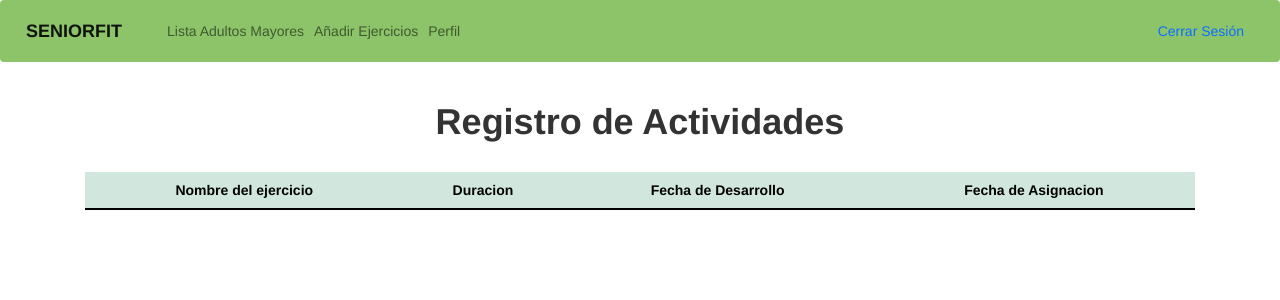
After one commit to yesseyela/seniorfit-master, a PHP site: page /progreso_trainer.php?cedula=1007292710 in a window 1280 px wide. The commit adds this page. Shown: the top 300 px of the page. Run offline with PHP 8.4, Linux system fonts and the light colour scheme; data comes from the database, SQL or seed files in the repository; lists and menus that the app fills with data are empty.

Commit message:
cambios_con_interfaz

```diff
--- a/asing_exercise.php
+++ b/asing_exercise.php
@@ -21,7 +21,11 @@
           </thead>
           <tbody>
             <?php
-              $query = "SELECT * FROM usuarios WHERE enfermedades IS NOT NULL AND limitaciones IS NOT NULL";
+            $cedula_usu = $_GET['cedula'];
+            $query_usuario = "SELECT * FROM usuarios WHERE cedula = '$cedula_usu'";
+            $resultado = mysqli_query($bd, $query_usuario);
+            $usuario = mysqli_fetch_array($resultado);
+              $query = "SELECT * FROM usuarios WHERE enfermedades IS NOT NULL AND limitaciones IS NOT NULL AND cedula = '$cedula_usu'";
               $resultado = mysqli_query($bd, $query);
               while ($usuario = mysqli_fetch_array($resultado)) {
                 echo "<tr>";
--- a/base_trainer.php
+++ b/base_trainer.php
@@ -20,8 +20,8 @@
 
       <div class="collapse navbar-collapse" id="navbarNavAltMarkup">
         <div class="navbar-nav">
-          <a class="nav-link active" aria-current="page" href="#">Entrenador</a>
           <a class="nav-link" href="trainer_home.php">Lista Adultos Mayores</a>
+          <a class="nav-link" href="add_exercise.php">Añadir Ejercicios</a>
           <a class="nav-link" href="perfil_trainer.php">Perfil</a>
         </div>
       </div>
--- a/guardar_ejercicio.php
+++ b/guardar_ejercicio.php
@@ -23,6 +23,6 @@ if (isset($_POST['asignacion']) && isset($_POST['duracion'])) {
 } else {
   echo "Faltan datos necesarios para guardar el ejercicio";
 }
-header('Location: activities.php');
-mysqli_close($bd);
+//header('Location: activities.php');
+//mysqli_close($bd);
 ?>
--- /dev/null
+++ b/progreso_trainer.php
@@ -0,0 +1,73 @@
+<!DOCTYPE html>
+<html>
+  <head>
+    <title>Actividades - Adulto Home</title>
+    <meta charset="utf-8">
+    <meta name="viewport" content="width=device-width, initial-scale=1">
+    <link href="https://cdn.jsdelivr.net/npm/bootstrap@5.3.0-alpha1/dist/css/bootstrap.min.css" rel="stylesheet" integrity="sha384-GLhlTQ8iRABdZLl6O3oVMWSktQOp6b7In1Zl3/Jr59b6EGGoI1aFkw7cmDA6j6gD" crossorigin="anonymous">
+    <link rel="stylesheet" href="https://maxcdn.bootstrapcdn.com/bootstrap/3.4.1/css/bootstrap.min.css">
+
+    <link rel="stylesheet" href="https://stackpath.bootstrapcdn.com/bootstrap/4.5.2/css/bootstrap.min.css"
+        integrity="sha384-JcKb8q3iqJ61gNV9KGb8thSsNjpSL0n8PARn9HuZOnIxN0hoP+VmmDGMN5t9UJ0Z" crossorigin="anonymous">
+    <link rel="stylesheet" href="style/styles.css">
+  </head>
+  <body>
+    <div>
+    <?php
+      include 'base_trainer.php';
+    ?>
+    </div>
+    <div>
+        <?php
+            include 'conecta.php';
+            $bd = conectar();
+
+            $cedula_usu = $_GET['cedula'];
+            $query_usuario = "SELECT * FROM usuarios WHERE cedula = '$cedula_usu'";
+            $resultado = mysqli_query($bd, $query_usuario);
+            $usuario = mysqli_fetch_array($resultado);
+            $nombre_usu = $usuario['nombre_usuario'];
+        ?>
+    </div>
+    <div class="container">
+      <div class="row">
+        <div class="col-md-12 mx-auto d-block">
+        <h1 class="text"> <strong>Registro de Actividades</strong></h1><br>
+        <table class="table table-success table-striped ">
+        <thead>
+            <tr>
+            <th><strong><center>Nombre del ejercicio</center></strong></th>
+            <th><strong><center>Duracion</center></strong></th>
+            <th><strong><center>Fecha de Desarrollo</center></strong></th>
+            <th><strong><center>Fecha de Asignacion</center></strong></th>
+        </thead>
+        <tbody>
+           <?php
+
+            $query = "SELECT regis.id_asignacion, regis.duracion, regis.fecha,
+            asig.id_ejercicio, asig.id_usuario, asig.fecha_asignacion,
+            ejer.nombre_ejercicio, ejer.imagen,
+            usu.nombre, usu.edad
+            FROM `registro_ejercicio` as regis
+            INNER JOIN asignacion_ejercicios as asig ON asig.id_asignacion = regis.id_asignacion
+            INNER JOIN ejercicios as ejer on asig.id_ejercicio = ejer.id_ejercicio
+            INNER JOIN usuarios as usu on usu.nombre_usuario = asig.id_usuario
+            WHERE usu.nombre_usuario = '$nombre_usu'";
+
+            $result = mysqli_query($bd, $query);
+            while ($row = mysqli_fetch_array($result)) {
+              echo "<tr>";
+              echo "<td>" . $row['nombre_ejercicio'] . "</td>";
+              echo "<td>" . $row['duracion'] . "</td>";
+              echo "<td>" . $row['fecha'] . "</td>";
+              echo "<td>" . $row['fecha_asignacion'] . "</td>";
+              echo "</tr>";
+            }
+            mysqli_close($bd);
+           ?>
+        </table>
+        <!--<input type="submit" value="Guardar cambios">-->
+    </div>
+
+    </body>
+</html>
--- a/trainer_home.php
+++ b/trainer_home.php
@@ -55,8 +55,7 @@
                     echo "<td>" . $row['genero'] . "</td>";
                     echo "<td>" . $row['telefono'] . "</td>";
                     echo "<td>" . $row['email'] . "</td>";
-                    echo "<td><a href='asing_exercise.php?cedula=".$row['cedula']."'>Asignar ejercicio</a> | <a href='reporte_trainer.php?cedula". $row['cedula'] . "' target='_blank'>Reporte</a></td>";
-                    echo "</tr>";
+                    echo "<td><a href='asing_exercise.php?cedula=".$row['cedula']."'>Asignar ejercicio</a> | <a href='progreso_trainer.php?cedula=". $row['cedula'] . "' target='_blank'>Progreso</a></td>";                    echo "</tr>";
                 }
                 ?>
             </tbody>
```
